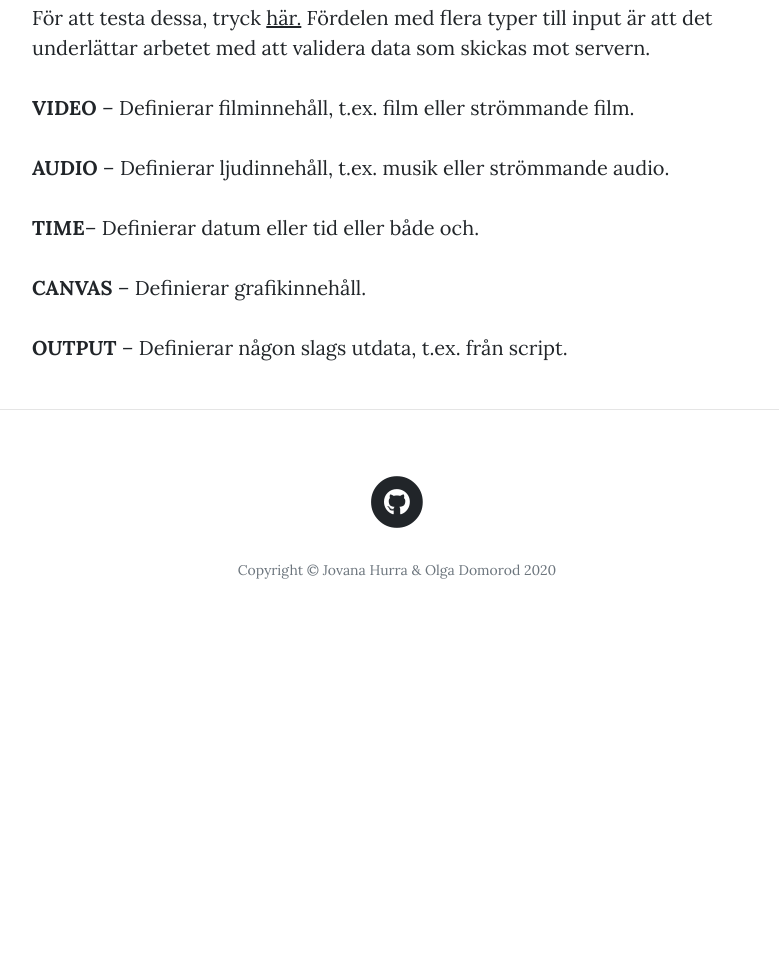
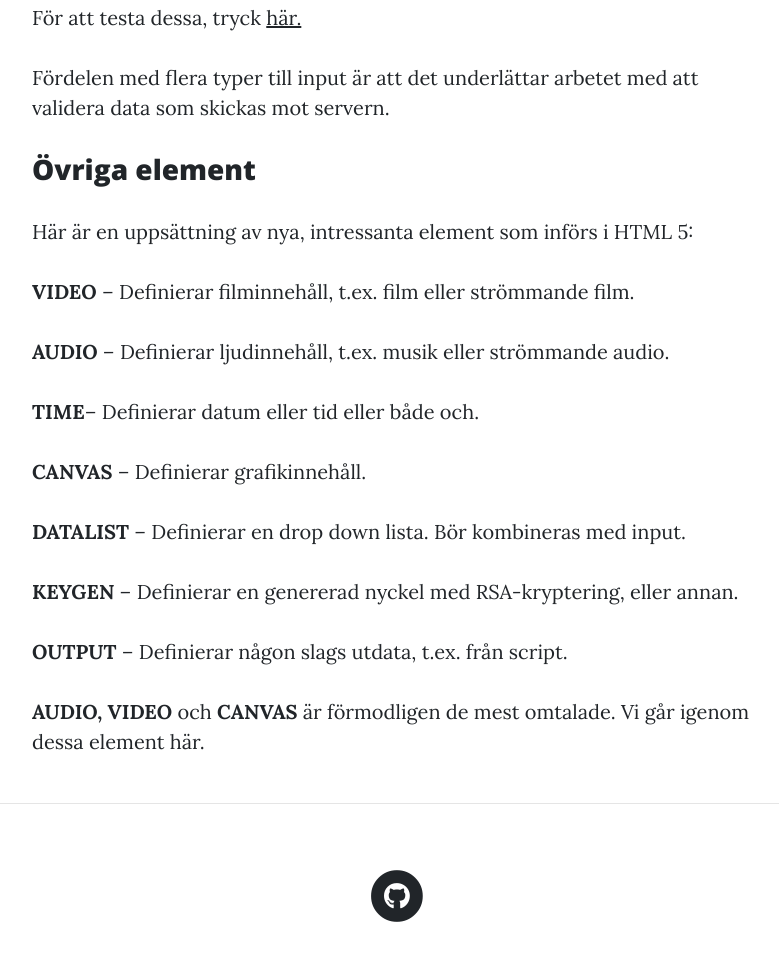
Before and after one commit to OlDo2001/KVALIT20-Frontend-Uppgift-03-Webbplats--Version-01, a website: page nya.html in a window 1280 px wide. Shown: the part 2253-3210 px from the top of the page, without its empty margins (243-1022 px from the left). Before the commit the page ends 2899 px from the top, so only its background shows below. Drawn offline with nearby package versions, Linux system fonts and the light colour scheme.

Commit message:
nya element klart

```diff
--- a/nya.html
+++ b/nya.html
@@ -105,15 +105,19 @@
       </ul>
 
       <p>
-        För att testa dessa, tryck <a href="https://www.w3schools.com/html/html_form_input_types.asp" target="_blank">här.</a>
-Fördelen med flera typer till input är att det underlättar arbetet med att validera data som skickas mot servern.
-
-      </p>
-      <p><b> VIDEO</b> – Definierar filminnehåll, t.ex. film eller strömmande film. </p>
+        För att testa dessa, tryck <a href="https://www.w3schools.com/html/html_form_input_types.asp" target="_blank">här.</a> </p>
+      <p>Fördelen med flera typer till input är att det underlättar arbetet med att validera data som skickas mot servern.</p>
+      <h3>Övriga element</h3>
+      <p>Här är en uppsättning av nya, intressanta element som införs i HTML 5:</p>
+    <p><b> VIDEO</b> – Definierar filminnehåll, t.ex. film eller strömmande film. </p>
       <p><b> AUDIO</b> – Definierar ljudinnehåll, t.ex. musik eller strömmande audio.</p>
       <p><b>TIME</b>– Definierar datum eller tid eller både och.</p>
       <p><b>CANVAS</b> – Definierar grafikinnehåll.</p>
+      <p><b>DATALIST</b> – Definierar en drop down lista. Bör kombineras med input.</p>
+      <p><b>KEYGEN</b> – Definierar en genererad nyckel med RSA-kryptering, eller annan.</p>
       <p><b>OUTPUT</b> – Definierar någon slags utdata, t.ex. från script.</p>
+
+        <p><b>AUDIO, VIDEO </b> och <b>CANVAS</b> är förmodligen de mest omtalade. Vi går igenom dessa element här.</p>
       </div>
     </div>
   </div>
```
